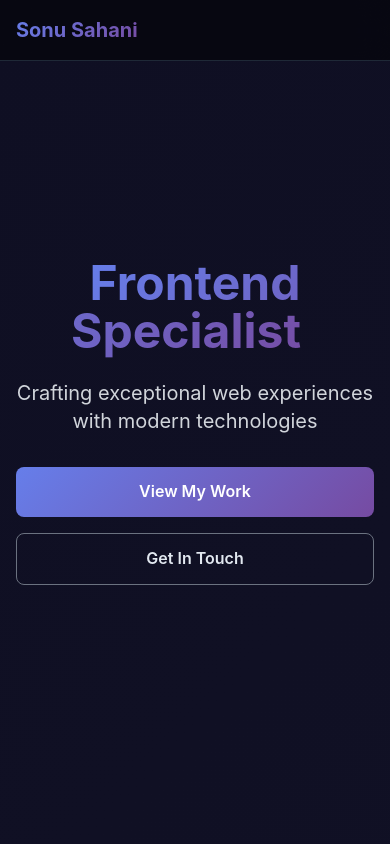
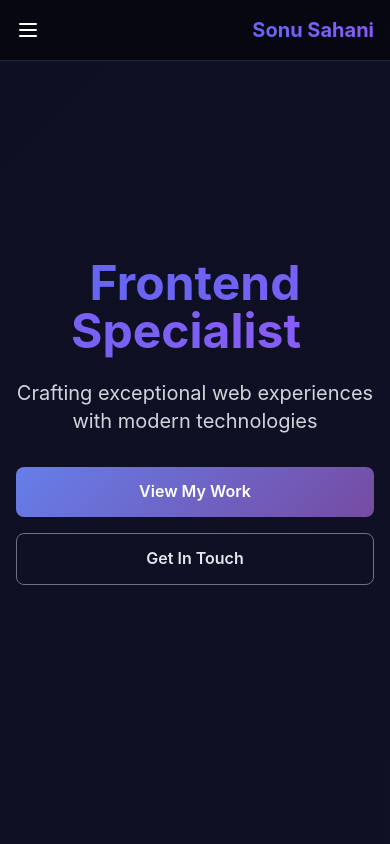
Before and after one commit to sonusahani-dev/Portfolio, a React (Vite) app: page / in a window 390 px wide. Shown: the top 844 px of the page. Built offline with nearby package versions, Linux system fonts and the light colour scheme; a web font is replaced by a local one.

Commit message:
Navabar menu bar added

```diff
--- a/src/App.css
+++ b/src/App.css
@@ -120,3 +120,28 @@
         src: url('/fonts/Inter-Regular.tff') format('tff'); /* or .ttf */
         font-display: swap;
         }
+
+        /* For smoother transitions */
+.mobile-menu {
+  transition: opacity 0.3s ease, visibility 0.3s ease;
+}
+
+/* Gradient text effect */
+.gradient-text {
+  background: linear-gradient(45deg, #6366f1, #8b5cf6);
+  -webkit-background-clip: text;
+  -webkit-text-fill-color: transparent;
+}
+
+/* Mobile menu link styles */
+.nav-link-mobile {
+  display: block;
+  width: 100%;
+  text-align: center;
+  font-size: 1.2rem;
+  transition: background 0.3s;
+}
+
+.nav-link-mobile:hover {
+  background: rgba(99, 102, 241, 0.1);
+}
--- a/src/Components/Navigation.jsx
+++ b/src/Components/Navigation.jsx
@@ -1,11 +1,53 @@
-import React from 'react';
+import React, { useState, useEffect } from 'react';
 
 const Navigation = () => {
+  const [isMenuOpen, setIsMenuOpen] = useState(false);
+
+  useEffect(() => {
+    const handleClickOutside = (e) => {
+      if (isMenuOpen && !e.target.closest('.mobile-menu') && !e.target.closest('button[aria-label="Toggle menu"]')) {
+        setIsMenuOpen(false);
+      }
+    };
+
+    const handleResize = () => {
+      if (window.innerWidth >= 768) {
+        setIsMenuOpen(false);
+      }
+    };
+
+    document.addEventListener('click', handleClickOutside);
+    window.addEventListener('resize', handleResize);
+
+    return () => {
+      document.removeEventListener('click', handleClickOutside);
+      window.removeEventListener('resize', handleResize);
+    };
+  }, [isMenuOpen]);
+
   return (
+    <>
       <nav className="fixed top-0 w-full z-50 bg-black bg-opacity-50 backdrop-filter backdrop-blur-lg border-b border-gray-800">
         <div className="max-w-7xl mx-auto px-4 sm:px-6 lg:px-8">
           <div className="flex justify-between items-center py-4">
+            {/* Mobile menu button - shown only on mobile/tablet */}
+            <button
+              className="md:hidden text-white focus:outline-none"
+              onClick={() => setIsMenuOpen(!isMenuOpen)}
+              aria-label="Toggle menu"
+            >
+              <svg className="h-6 w-6" fill="none" viewBox="0 0 24 24" stroke="currentColor">
+                {isMenuOpen ? (
+                  <path strokeLinecap="round" strokeLinejoin="round" strokeWidth={2} d="M6 18L18 6M6 6l12 12" />
+                ) : (
+                  <path strokeLinecap="round" strokeLinejoin="round" strokeWidth={2} d="M4 6h16M4 12h16M4 18h16" />
+                )}
+              </svg>
+            </button>
+
             <div className="text-xl font-bold gradient-text">Sonu Sahani</div>
+
+            {/* Desktop Navigation */}
             <div className="hidden md:flex space-x-8">
               <a href="#hero" className="nav-link">Home</a>
               <a href="#about" className="nav-link">About</a>
@@ -17,7 +59,29 @@ const Navigation = () => {
             </div>
           </div>
         </div>
+
+        {/* Mobile Menu with smooth collapse animation */}
+        <div
+          className={`mobile-menu md:hidden fixed inset-0 z-40 transition-all duration-300 ease-in-out ${
+            isMenuOpen
+              ? 'bg-black bg-opacity-80 backdrop-filter backdrop-blur-lg pt-16 opacity-100 visible'
+              : 'opacity-0 invisible'
+          }`}
+        >
+          <div className={`flex flex-col items-center space-y-2 py-8 transition-transform duration-300 ${
+            isMenuOpen ? 'translate-y-0' : '-translate-y-5'
+          }`}>
+            <a href="#hero" className="nav-link-mobile" onClick={() => setIsMenuOpen(false)}>Home</a>
+            <a href="#about" className="nav-link-mobile" onClick={() => setIsMenuOpen(false)}>About</a>
+            <a href="#services" className="nav-link-mobile" onClick={() => setIsMenuOpen(false)}>Services</a>
+            <a href="#skills" className="nav-link-mobile" onClick={() => setIsMenuOpen(false)}>Skills</a>
+            <a href="#projects" className="nav-link-mobile" onClick={() => setIsMenuOpen(false)}>Projects</a>
+            <a href="#experience" className="nav-link-mobile" onClick={() => setIsMenuOpen(false)}>Experience</a>
+            <a href="#contact" className="nav-link-mobile" onClick={() => setIsMenuOpen(false)}>Contact</a>
+          </div>
+        </div>
       </nav>
+    </>
   );
 };
 
```
Lines whose indentation alone changed are shown as unchanged.
